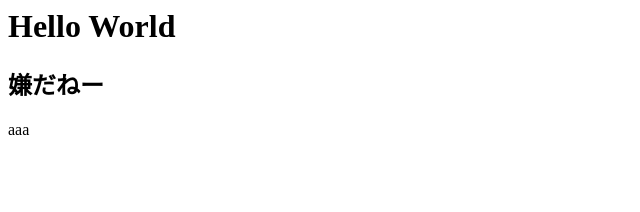
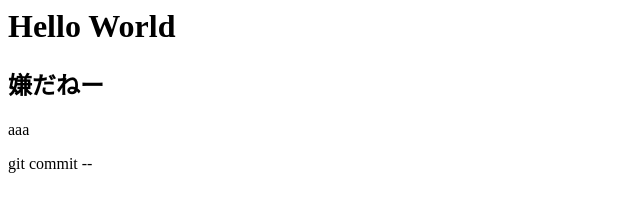
Before and after one commit to hideship/git_tutorial, a plain HTML site: page index.html in a window 1280 px wide. Shown: the full height of the page, 0-640 px from the left. Drawn offline with Linux system fonts and the light colour scheme.

Commit message:
git commitを追加 aaa追加

```diff
--- a/index.html
+++ b/index.html
@@ -1,3 +1,4 @@
 <H1> Hello World</H1>
 <h2>嫌だねー</h2>
 <P>aaa</P>
+<P>git commit --</P>
```
